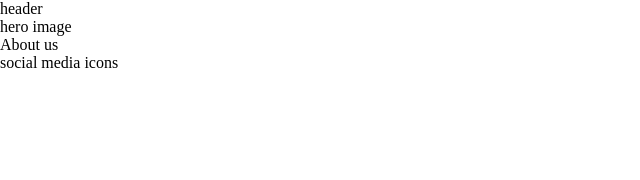
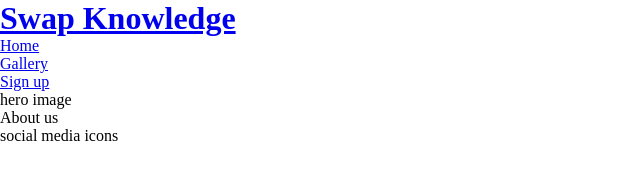
Before and after one commit to OmarAladheem/Swap-Knowledge-2, a plain HTML site: page index.html in a window 1280 px wide. Shown: the whole page, without its empty margins (0-640 px from the left). Drawn offline with Linux system fonts and the light colour scheme.

Commit message:
Add the header structure

```diff
--- a/index.html
+++ b/index.html
@@ -9,8 +9,25 @@
     <link rel="stylesheet" href="assets/css/style.css">
     <title>Swap Knowledge</title>
 </head>
+
+    <!-- Header with logo -->
 <header>
-    <div>header</div>
+    <a href="index.html">
+        <h1>Swap Knowledge</h1>
+    </a>
+    <nav>
+        <ul>
+            <li>
+                <a href="index.html">Home</a>
+            </li>
+            <li>
+                <a href="#">Gallery</a>
+            </li>
+            <li>
+                <a href="#">Sign up</a>
+            </li>
+        </ul>
+    </nav>
 </header>
 
 <section>hero image</section>
```
